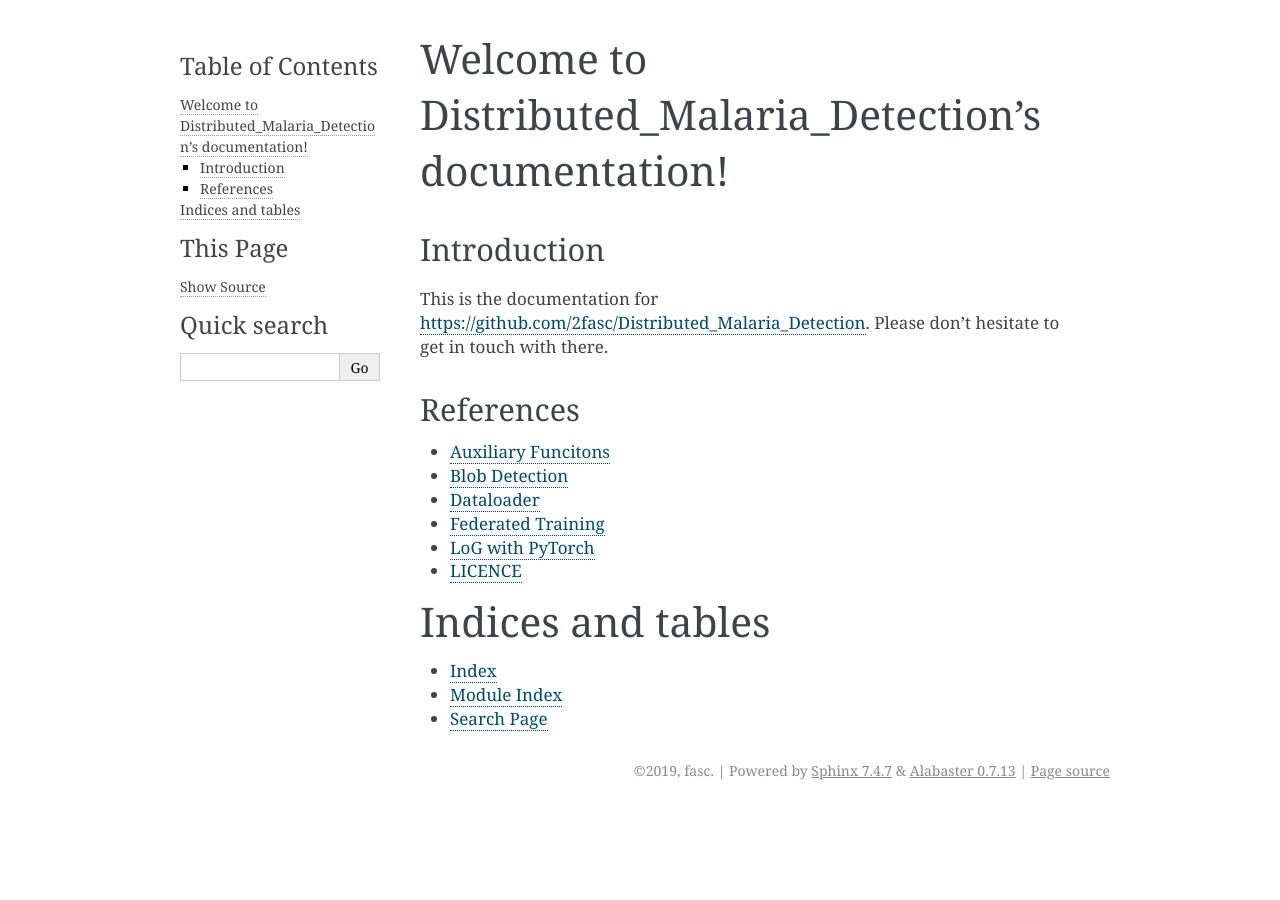
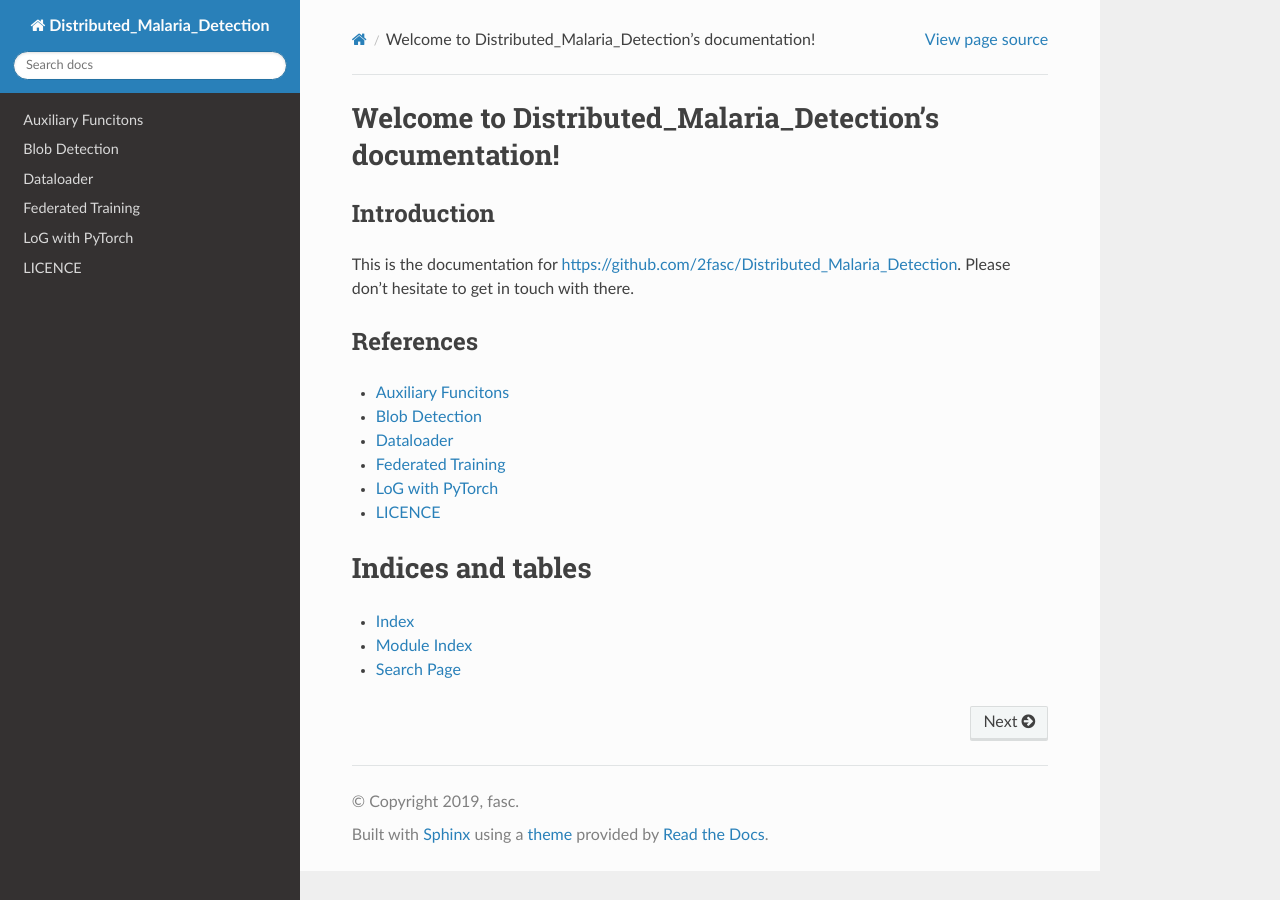
Before and after one commit to schimpffabian/Distributed_Malaria_Detection, a Sphinx documentation site: the page built from docs/source/index.rst, in a window 1280 px wide. Built offline with Sphinx 7.4.7 and the Read the Docs theme 2.0.0, drawn with Linux system fonts in a browser that asks for light colours.

Commit message:
requirements and theme adjusted

```diff
--- a/docs/source/conf.py
+++ b/docs/source/conf.py
@@ -66,6 +66,9 @@ html_static_path = ["_static"]
 # Master
 master_doc = "index"
 
+# Theme
+html_theme = "sphinx_rtd_theme"
+
 # Exclude imports
 autodoc_mock_imports = [
     "torch",
--- a/requirements.txt
+++ b/requirements.txt
@@ -27,7 +27,6 @@ flake8==3.7.7
 future==0.17.1
 gitdb2==2.0.5
 GitPython==2.1.11
-https://github.com/OpenMined/PySyft/archive/dev.zip
 identify==1.4.1
 idna==2.8
 imageio==2.5.0
--- a/requirements_rtd.txt
+++ b/requirements_rtd.txt
@@ -1 +1,2 @@
 Sphinx==2.0.1
+sphinx-rtd-theme==0.4.3
```
Also changed, not shown: other parts of requirements.txt (+2 -1 lines), 5 other files.
